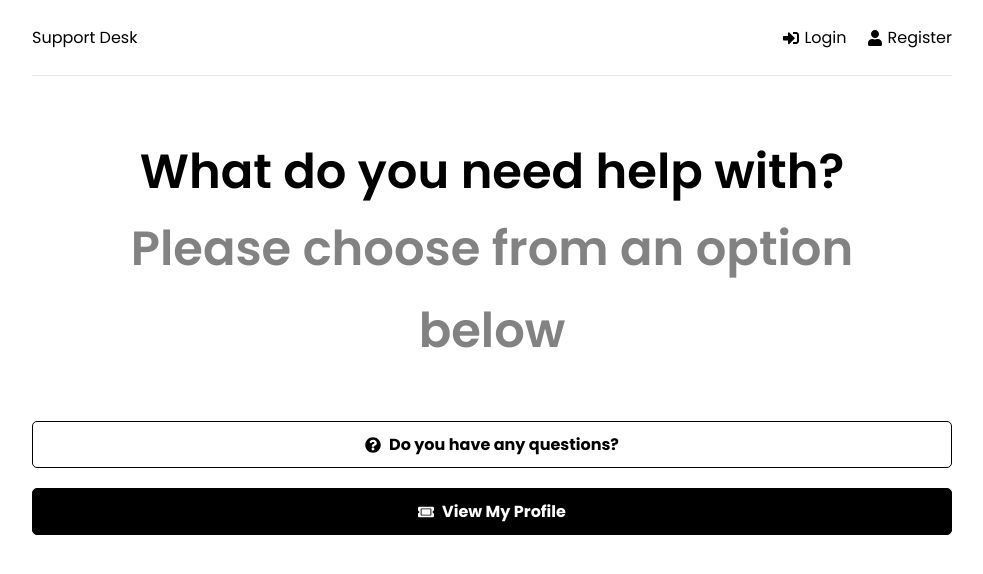
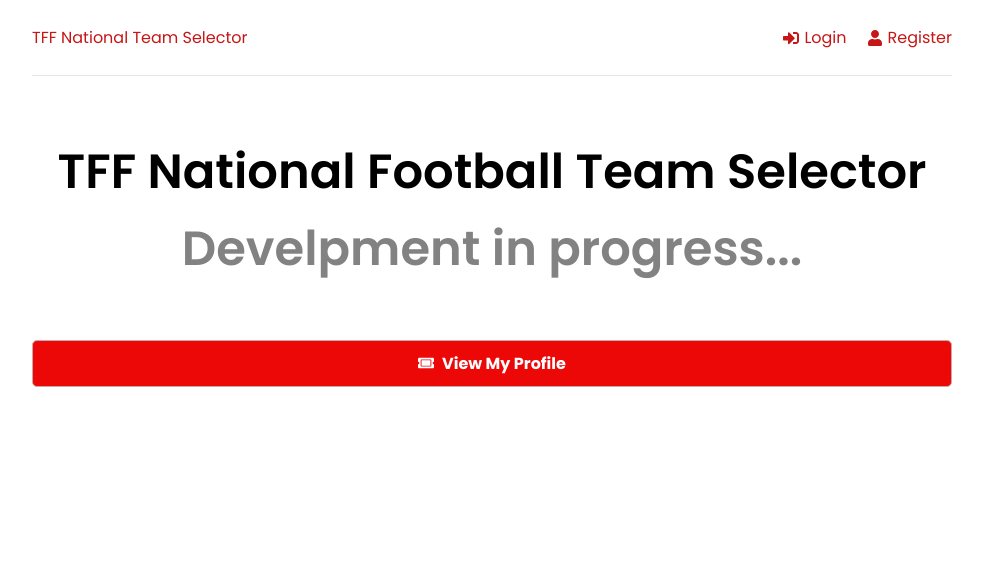
Before and after one commit to SU-CS308-22FA/TFF-NationalTeamSelector-Team07, a React (Create React App) app in the folder frontend/: page / in a window 1280 px wide. Shown: the top 574 px of the page, without its empty margins (148-1131 px from the left). Built offline with nearby package versions, Linux system fonts and the light colour scheme.

Commit message:
style changings

```diff
--- a/frontend/src/components/Header.jsx
+++ b/frontend/src/components/Header.jsx
@@ -17,7 +17,7 @@ function Header() {
     return (
         <header className='header'>
             <div className='logo'>
-                <Link to='/'> Support Desk</Link>
+                <Link to='/'> TFF National Team Selector</Link>
             </div>
             <ul>
                 {user ?
--- a/frontend/src/index.css
+++ b/frontend/src/index.css
@@ -13,7 +13,7 @@ body {
 
 a {
   text-decoration: none;
-  color: #000;
+  color: rgb(198, 22, 22);
 }
 
 p {
@@ -138,9 +138,9 @@ h3 {
 
 .btn {
   padding: 10px 20px;
-  border: 1px solid #000;
+  border: 1px solid rgb(204, 169, 169);
   border-radius: 5px;
-  background: #000;
+  background: rgb(237, 8, 8);
   color: #fff;
   font-size: 16px;
   font-weight: 700;
--- a/frontend/src/pages/Home.jsx
+++ b/frontend/src/pages/Home.jsx
@@ -6,15 +6,10 @@ function Home() {
     return (
         <>
             <section className="heading">
-                <h1>What do you need help with?
-                    <p>Please choose from an option below</p>
+                <h1>TFF National Football Team Selector
+                    <p>Develpment in progress...</p>
                 </h1>
             </section>
-
-            <Link to='/new-ticket' className='btn btn-reverse
-            btn-block'>
-                <FaQuestionCircle /> Do you have any questions?
-            </Link>
             <Link to='/profile' className='btn
             btn-block'>
                 <FaTicketAlt /> View My Profile
```
